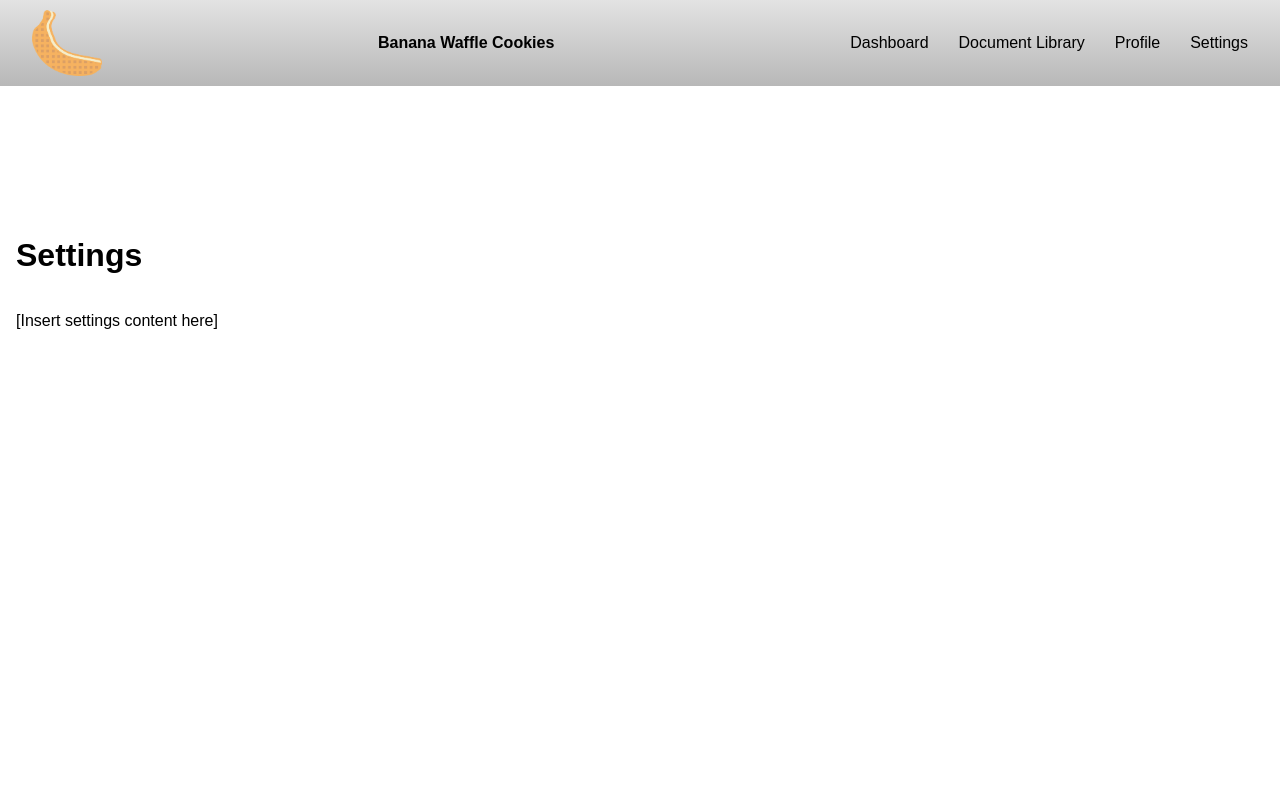
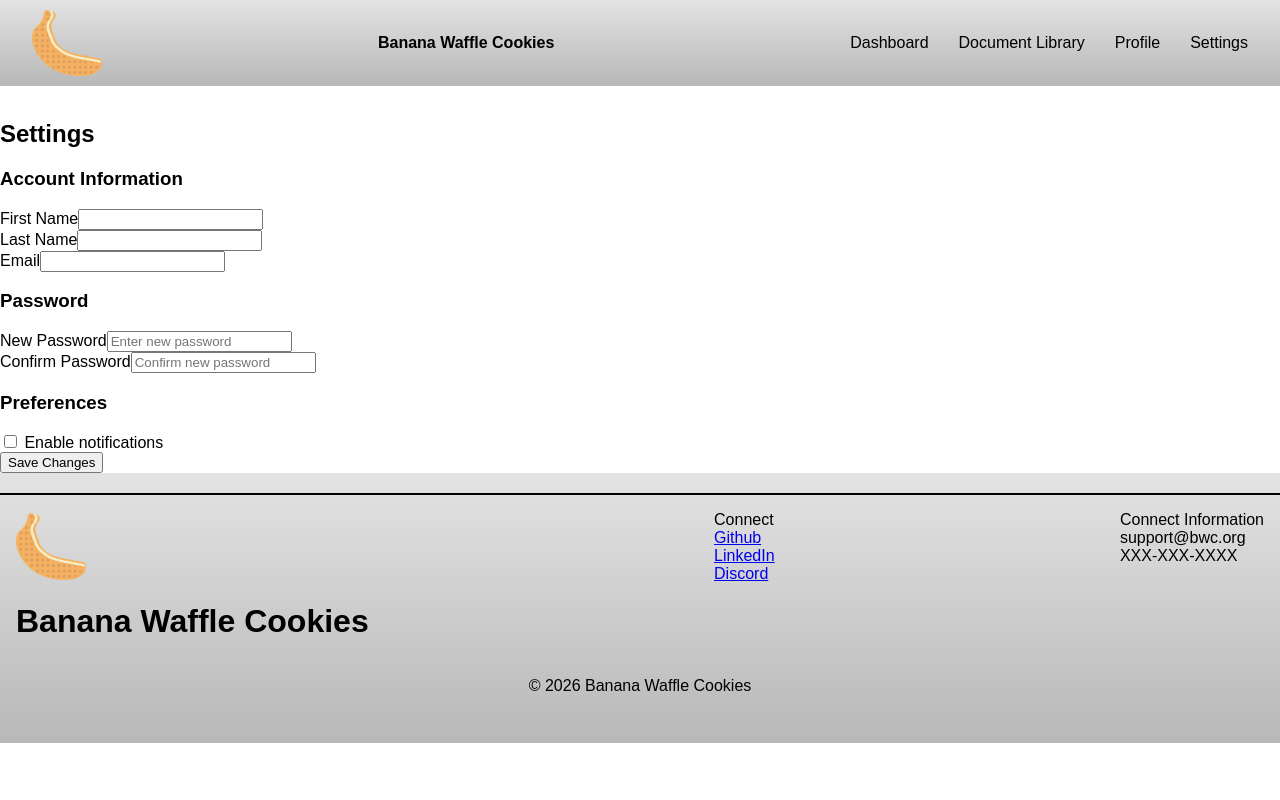
Before and after one commit to AtomicPhoenix/BananaWaffleCookies, a Vue app in the folder frontend/: page /settings in a window 1280 px wide. Shown: the top 800 px of the page. Built offline with nearby package versions, Linux system fonts and the light colour scheme.

Commit message:
S1-017: Settings page baseline S1-022: Profile page baseline S1-023: Profile completion indicator

```diff
--- a/frontend/src/pages/profile.vue
+++ b/frontend/src/pages/profile.vue
@@ -1,10 +1,71 @@
 <template>
-  <main>
-    <body>
-      <h1>Profile</h1>
-      <p>[Insert profile content here]</p>
-    </body>
-  </main>
+  <div>
+    <h2 class="text-2xl font-bold mb-6">Profile</h2>
+
+    <!-- Completion Indicator -->
+    <div class="mb-6">
+      <p class="mb-2 font-semibold">
+        Profile Completion: {{ completionPercentage }}%
+      </p>
+
+      <div class="w-full bg-gray-200 rounded h-4">
+        <div
+          class="bg-green-500 h-4 rounded"
+          :style="{ width: completionPercentage + '%' }"
+        ></div>
+      </div>
+    </div>
+
+    <!-- Profile Form -->
+    <div class="bg-white p-6 rounded shadow max-w-lg space-y-4">
+      <div>
+        <label class="block mb-1">First Name</label>
+        <input v-model="form.firstName" class="w-full border p-2 rounded" />
+      </div>
+
+      <div>
+        <label class="block mb-1">Last Name</label>
+        <input v-model="form.lastName" class="w-full border p-2 rounded" />
+      </div>
+
+      <div>
+        <label class="block mb-1">Email</label>
+        <input v-model="form.email" type="email" class="w-full border p-2 rounded" />
+      </div>
+
+      <div>
+        <label class="block mb-1">Summary</label>
+        <textarea v-model="form.summary" class="w-full border p-2 rounded"></textarea>
+      </div>
+
+      <button
+        @click="saveProfile"
+        class="bg-blue-500 text-white px-4 py-2 rounded hover:bg-blue-600"
+      >
+        Save Profile
+      </button>
+    </div>
+  </div>
 </template>
 
-<style scoped src="@/assets/css/profile.css"></style>
+<script setup>
+import { reactive, computed } from 'vue'
+
+const form = reactive({
+  firstName: '',
+  lastName: '',
+  email: '',
+  summary: ''
+})
+
+// Completion calculation
+const completionPercentage = computed(() => {
+  const fields = Object.values(form)
+  const filled = fields.filter(value => value && value.trim() !== '').length
+  return Math.round((filled / fields.length) * 100)
+})
+
+function saveProfile() {
+  console.log('Saved profile:', form)
+}
+</script>
--- a/frontend/src/pages/settings.vue
+++ b/frontend/src/pages/settings.vue
@@ -1,10 +1,110 @@
 <template>
-  <main>
-    <body>
-      <h1>Settings</h1>
-      <p>[Insert settings content here]</p>
-    </body>
-  </main>
+  <div>
+    <h2 class="text-2xl font-bold mb-6">Settings</h2>
+
+    <div class="bg-white p-6 rounded shadow max-w-lg space-y-6">
+
+      <!-- Account Info -->
+      <div>
+        <h3 class="font-semibold mb-3">Account Information</h3>
+
+        <div class="mb-3">
+          <label class="block mb-1">First Name</label>
+          <input v-model="form.firstName" class="w-full border p-2 rounded" />
+        </div>
+
+        <div class="mb-3">
+          <label class="block mb-1">Last Name</label>
+          <input v-model="form.lastName" class="w-full border p-2 rounded" />
+        </div>
+
+        <div>
+          <label class="block mb-1">Email</label>
+          <input v-model="form.email" type="email" class="w-full border p-2 rounded" />
+        </div>
+      </div>
+
+      <!-- Password Reset -->
+      <div>
+        <h3 class="font-semibold mb-3">Password</h3>
+
+        <div class="mb-3">
+          <label class="block mb-1">New Password</label>
+          <input
+            v-model="form.password"
+            type="password"
+            class="w-full border p-2 rounded"
+            placeholder="Enter new password"
+          />
+        </div>
+
+        <div>
+          <label class="block mb-1">Confirm Password</label>
+          <input
+            v-model="form.confirmPassword"
+            type="password"
+            class="w-full border p-2 rounded"
+            placeholder="Confirm new password"
+          />
+        </div>
+      </div>
+
+      <!-- Preferences -->
+      <div>
+        <h3 class="font-semibold mb-2">Preferences</h3>
+        <label class="flex items-center gap-2">
+          <input type="checkbox" v-model="form.notifications" />
+          Enable notifications
+        </label>
+      </div>
+
+      <!-- Save Button -->
+      <button
+        @click="saveSettings"
+        class="bg-blue-500 text-white px-4 py-2 rounded hover:bg-blue-600"
+      >
+        Save Changes
+      </button>
+
+      <!-- Messages -->
+      <p v-if="error" class="text-red-500 text-sm">{{ error }}</p>
+      <p v-if="saved" class="text-green-600 text-sm">
+        Settings saved successfully!
+      </p>
+    </div>
+  </div>
 </template>
 
-<style scoped src="@/assets/css/settings.css"></style>
+<script setup>
+import { reactive, ref } from 'vue'
+
+const form = reactive({
+  firstName: '',
+  lastName: '',
+  email: '',
+  password: '',
+  confirmPassword: '',
+  notifications: false
+})
+
+const saved = ref(false)
+const error = ref('')
+
+function saveSettings() {
+  error.value = ''
+
+  // Simple validation for password match
+  if (form.password && form.password !== form.confirmPassword) {
+    error.value = 'Passwords do not match'
+    return
+  }
+
+  console.log('Saved settings:', form)
+
+  saved.value = true
+
+  setTimeout(() => {
+    saved.value = false
+  }, 2000)
+}
+</script>
```
